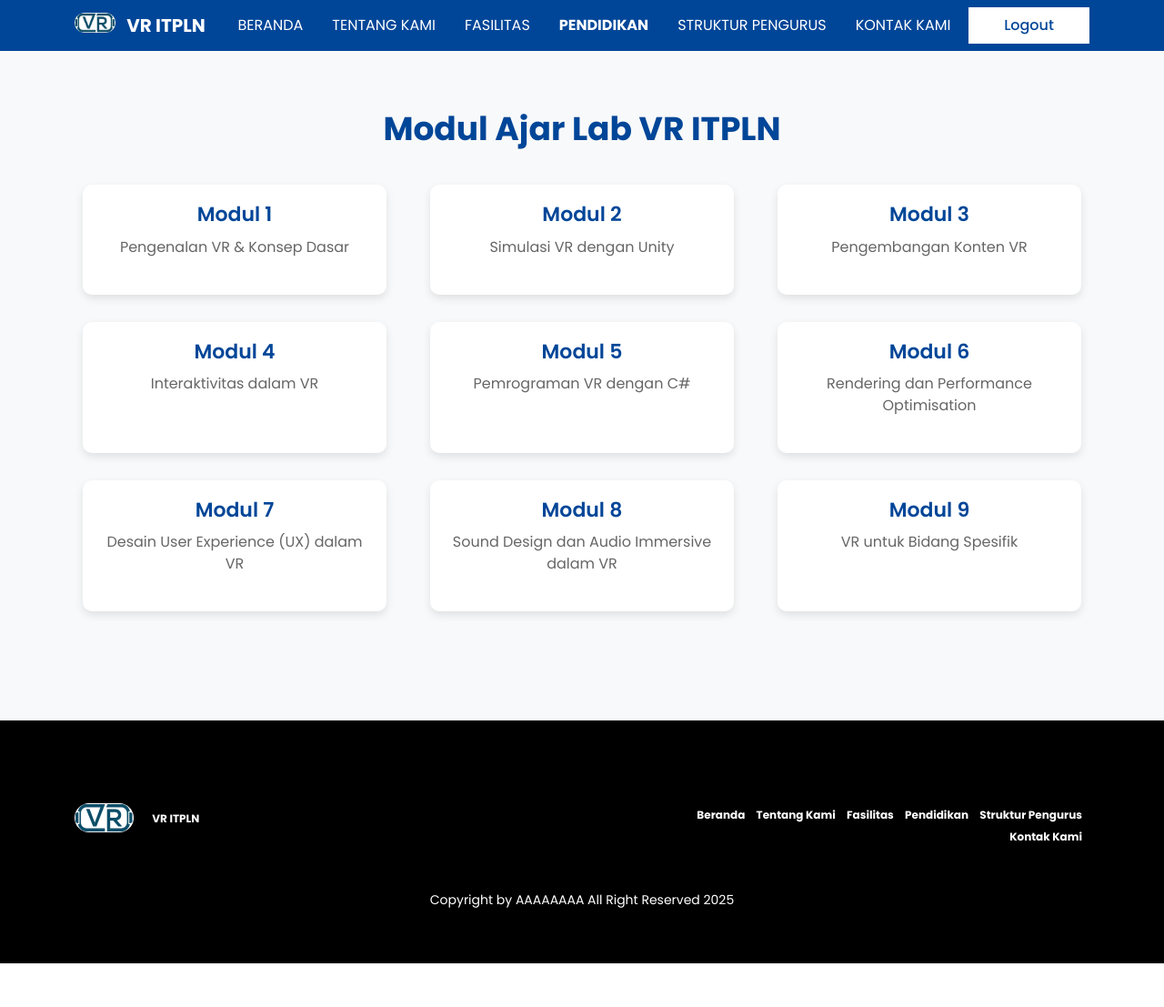
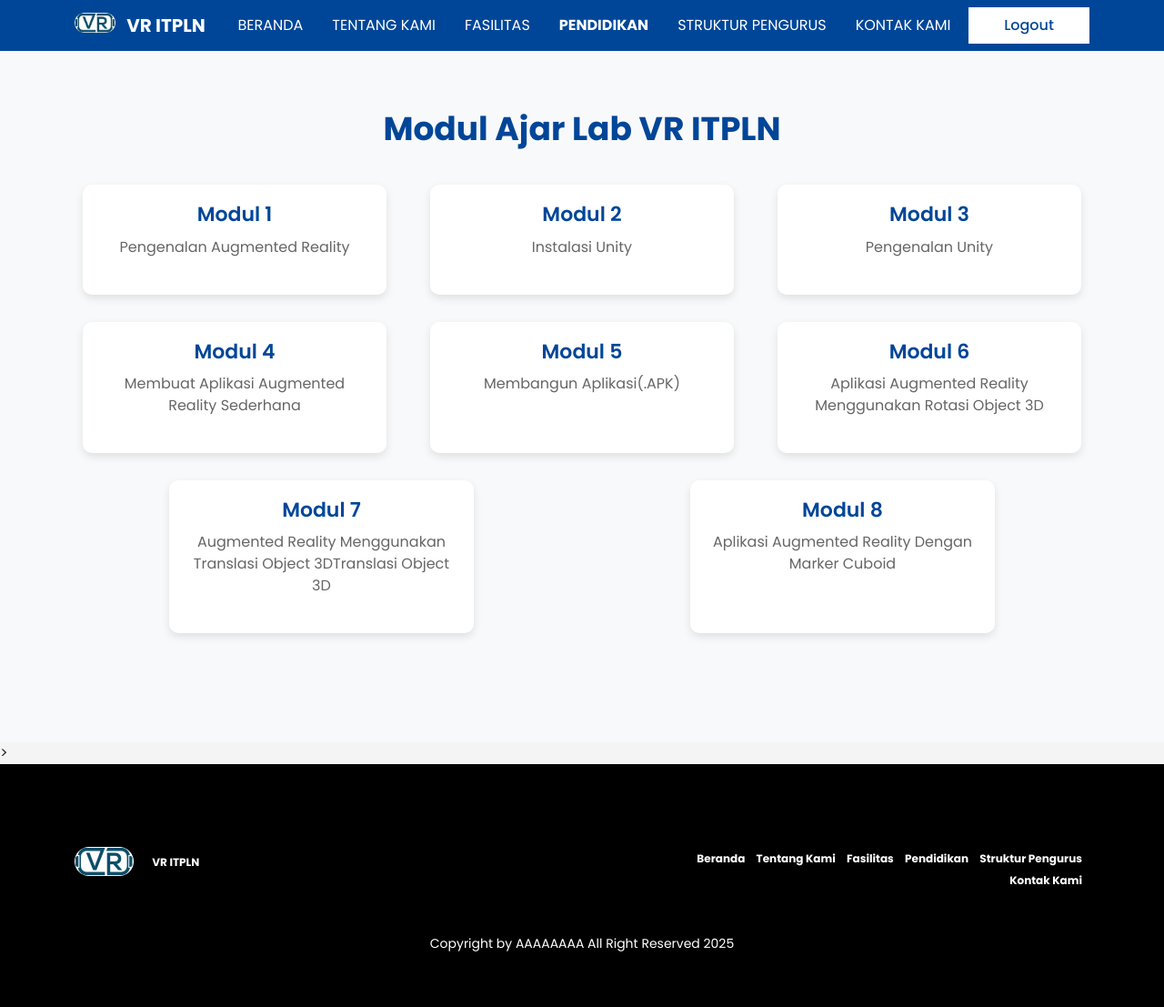
Before and after one commit to lieselotte18/vritpln, a PHP site: page /pendidikan.php in a window 1280 px wide. Shown: the whole page at 91% size. Before the commit the page ends 1059 px from the top, so only its background shows below. Run offline with PHP 8.4, Linux system fonts and the light colour scheme; some libraries are stand-ins or nearby versions.

Commit message:
Update pendidikan.php

```diff
--- a/pendidikan.php
+++ b/pendidikan.php
@@ -76,59 +76,54 @@
             </div>
         </nav>
 
-        <!-- Content Section -->
+      <!-- Content Section -->
         <section id="modul">
             <div class="container">
                 <h2>Modul Ajar Lab VR ITPLN</h2>
                 <div class="modul-container">
                     <!-- Modul 1 -->
-                    <div class="modul-item" onclick="location.href='#';">
+                    <div class="modul-item" onclick="window.open('https://drive.google.com/drive/u/3/folders/1prwq5at6pJA1IgJMnpiGrykFVLm4RoVB?hl=ID', '_blank');">
                         <h3>Modul 1</h3>
-                        <p>Pengenalan VR & Konsep Dasar</p>
+                        <p>Pengenalan Augmented Reality</p>
                     </div>
                     <!-- Modul 2 -->
-                    <div class="modul-item" onclick="location.href='#';">
+                    <div class="modul-item" onclick="window.open('https://drive.google.com/drive/u/3/folders/1mG92TPtySw9JWSG4uSoiTZ2chBvDu6ct?hl=ID', '_blank');">
                         <h3>Modul 2</h3>
-                        <p>Simulasi VR dengan Unity</p>
+                        <p>Instalasi Unity</p>
                     </div>
                     <!-- Modul 3 -->
-                    <div class="modul-item" onclick="location.href='#';">
+                    <div class="modul-item" onclick="window.open('https://drive.google.com/drive/u/3/folders/19tdoe3kd4QBqhAig6UPkO_1VirOdRwnP?hl=ID', '_blank');">
                         <h3>Modul 3</h3>
-                        <p>Pengembangan Konten VR</p>
+                        <p>Pengenalan Unity</p>
                     </div>
                     <!-- Modul 4 -->
-                    <div class="modul-item" onclick="location.href='#';">
+                    <div class="modul-item" onclick="window.open('https://drive.google.com/drive/u/3/folders/1dEPrLybsCe3auf3yZ9ponmPh8GgvRi1x?hl=ID', '_blank');">
                         <h3>Modul 4</h3>
-                        <p>Interaktivitas dalam VR</p>
+                        <p>Membuat Aplikasi Augmented Reality Sederhana</p>
                     </div>
                     <!-- Modul 5 -->
-                    <div class="modul-item" onclick="location.href='#';">
+                    <div class="modul-item" onclick="window.open('https://drive.google.com/drive/u/3/folders/1FnINXL01DmdsUn3SBGJxYhlXC3IGxf54?hl=ID', '_blank');">
                         <h3>Modul 5</h3>
-                        <p>Pemrograman VR dengan C#</p>
+                        <p>Membangun Aplikasi(.APK)</p>
                     </div>
                     <!-- Modul 6 -->
-                    <div class="modul-item" onclick="location.href='#';">
+                    <div class="modul-item" onclick="window.open('https://drive.google.com/drive/u/3/folders/19NU4XpBRQNs5mIkLUyyoRgk6YVz-NBgO?hl=ID', '_blank');">
                         <h3>Modul 6</h3>
-                        <p>Rendering dan Performance Optimisation</p>
+                        <p>Aplikasi Augmented Reality Menggunakan Rotasi Object 3D</p>
                     </div>
                     <!-- Modul 7 -->
-                    <div class="modul-item" onclick="location.href='#';">
+                    <div class="modul-item" onclick="window.open('https://drive.google.com/drive/u/3/folders/13TVoOGrJpXVVbGDRfJWEFdpmc4KaoTeP?hl=ID', '_blank');">
                         <h3>Modul 7</h3>
-                        <p>Desain User Experience (UX)  dalam VR</p>
+                        <p>Augmented Reality Menggunakan Translasi Object 3DTranslasi Object 3D</p>
                     </div>
                     <!-- Modul 8 -->
-                    <div class="modul-item" onclick="location.href='#';">
+                    <div class="modul-item" onclick="window.open('https://drive.google.com/drive/u/3/folders/1xO9newGfhh-URtPrHcCYYXowUGI5wlu8?hl=ID', '_blank');">
                         <h3>Modul 8</h3>
-                        <p>Sound Design dan  Audio  Immersive  dalam VR</p>
-                    </div>
-                    <!-- Modul 9 -->
-                    <div class="modul-item" onclick="location.href='#';">
-                        <h3>Modul 9</h3>
-                        <p>VR  untuk  Bidang  Spesifik</p>
+                        <p>Aplikasi Augmented Reality Dengan Marker Cuboid</p>
                     </div>
                 </div>
             </div>
-        </section>
+        </section>>
 
         <!-- Footer -->
 <footer>
```
